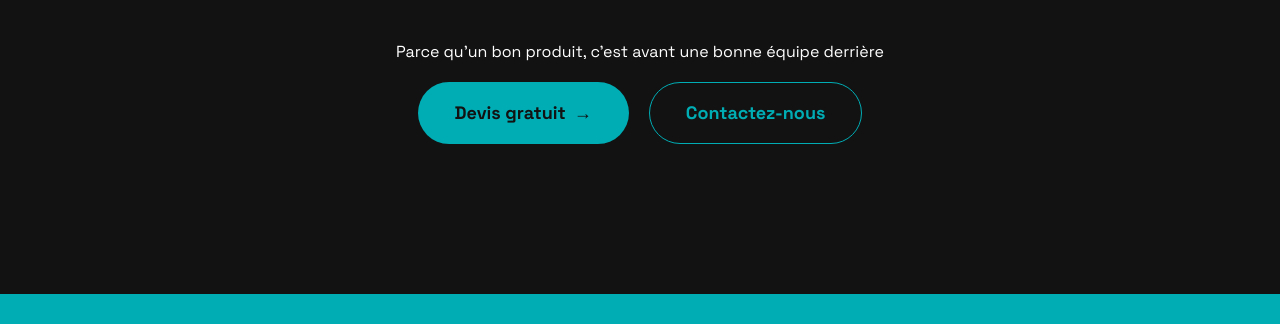
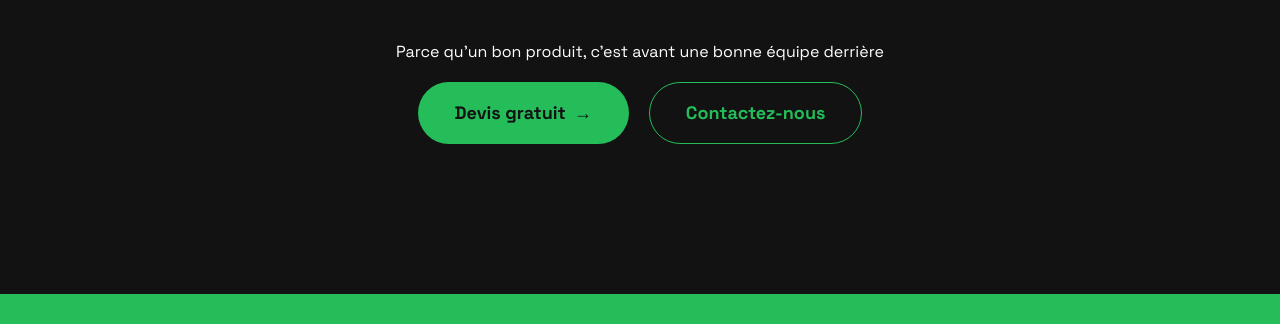
Before and after one commit to Coded4-me/coded4.me, a plain HTML site: page index.html in a window 1280 px wide. Shown: the part 398-722 px from the top of the page. Drawn offline with nearby package versions, Linux system fonts and the light colour scheme.

Commit message:
FIX color

```diff
--- a/style.css
+++ b/style.css
@@ -1,7 +1,10 @@
 :root {
-  --main-color: rgb(0, 173, 181);
-  --main-color-40: rgba(0, 173, 181, 0.4);
-  --main-color-80: rgba(0, 173, 181, 0.8);
+  /* --main-color: rgb(0, 173, 181); */
+  --main-color: rgb(37, 189, 90);
+  /* --main-color-40: rgba(0, 173, 181, 0.4); */
+  --main-color-40: rgba(37, 189, 90, 0.4);
+  /* --main-color-80: rgba(0, 173, 181, 0.8); */
+  --main-color-80: rgba(37, 189, 90, 0.8);
 }
 
 body {
```
